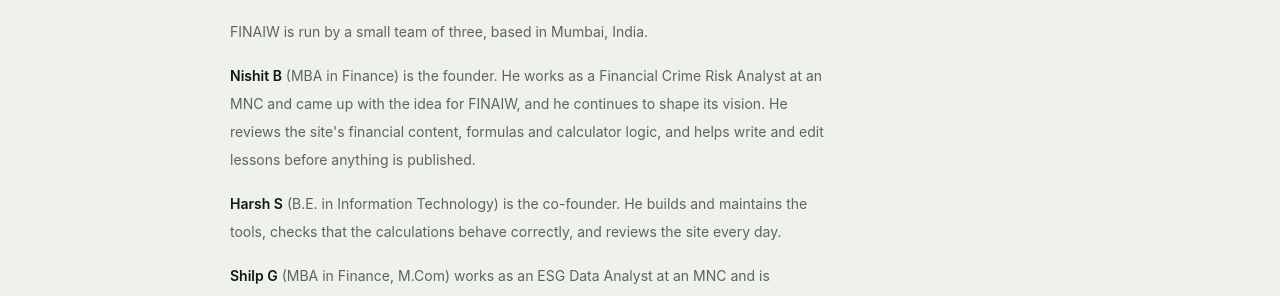
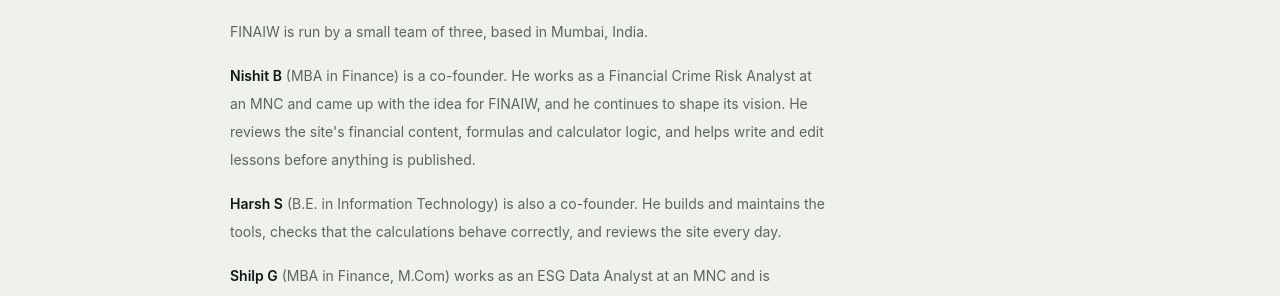
Before and after one commit to fashanime009-lab/Wealthfluent, a React (Vite) app: page /about in a window 1280 px wide. Shown: the part 774-1070 px from the top of the page. Built offline with nearby package versions, Linux system fonts and the light colour scheme; no server answers.

Commit message:
About: Nishit is a co-founder, not sole founder
Co-Authored-By: Claude Sonnet 5 <noreply@anthropic.com>

```diff
--- a/src/pages/AboutPage.jsx
+++ b/src/pages/AboutPage.jsx
@@ -86,14 +86,14 @@ export default function AboutPage() {
               </p>
               <p>
                 <strong className="font-semibold text-[#111814] dark:text-[#eef1ec]">Nishit B</strong> (MBA in
-                Finance) is the founder. He works as a Financial Crime Risk Analyst at an MNC and came up with
+                Finance) is a co-founder. He works as a Financial Crime Risk Analyst at an MNC and came up with
                 the idea for FINAIW, and he continues to shape its vision. He reviews the site's financial
                 content, formulas and calculator logic, and helps write and edit lessons before anything is
                 published.
               </p>
               <p>
                 <strong className="font-semibold text-[#111814] dark:text-[#eef1ec]">Harsh S</strong> (B.E. in
-                Information Technology) is the co-founder. He builds and maintains the tools, checks that the
+                Information Technology) is also a co-founder. He builds and maintains the tools, checks that the
                 calculations behave correctly, and reviews the site every day.
               </p>
               <p>
```
